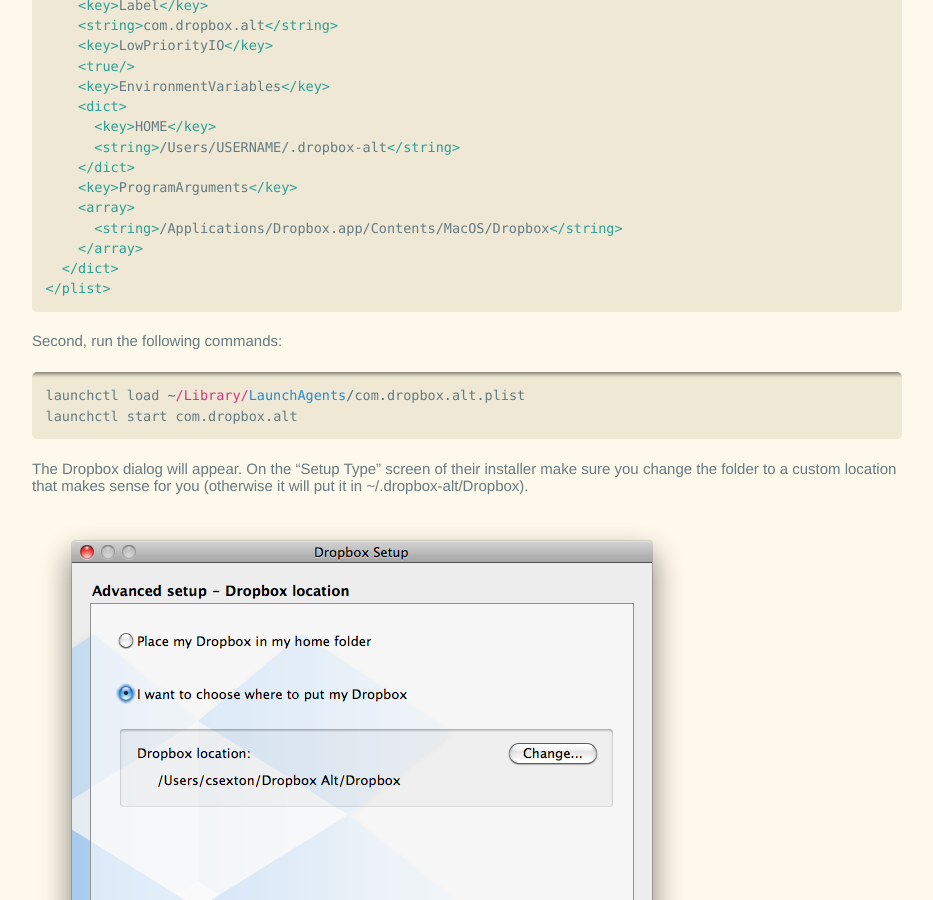
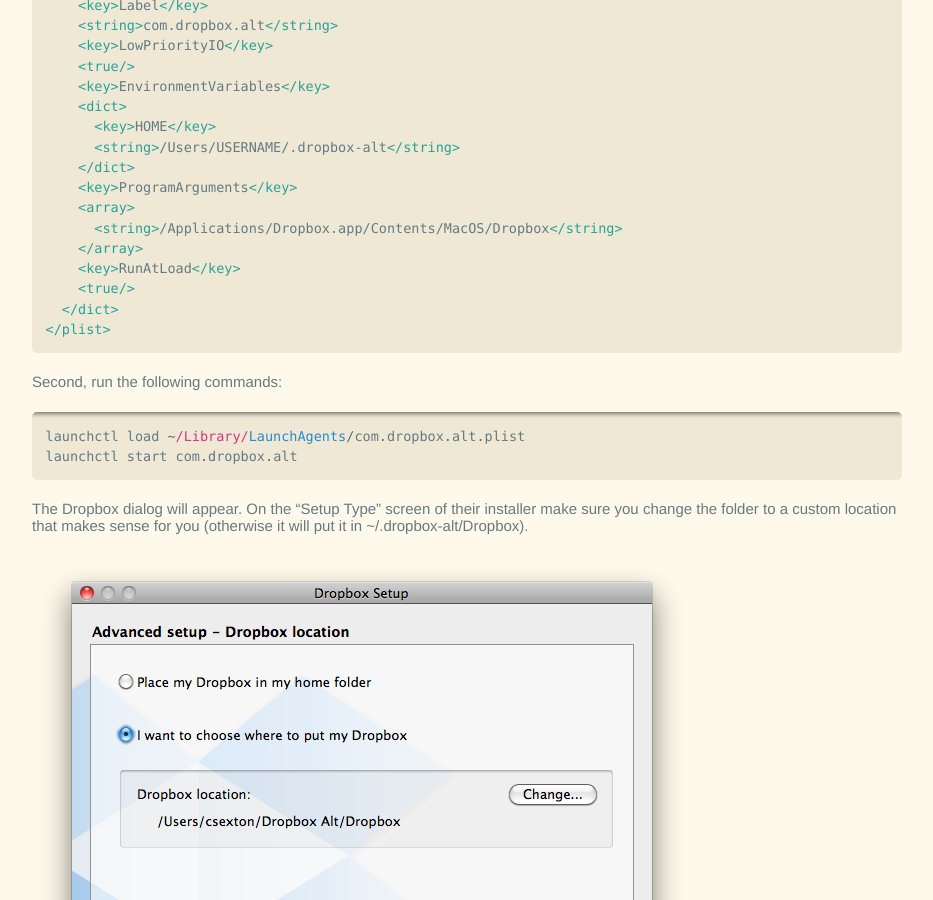
Before and after one commit to csexton/codeography.com, a Jekyll site: the page built from _posts/2011-07-07-multiple-dropboxen-on-mac.markdown, in a window 1280 px wide and 900 px high, scrolled down 424 px. Shown: the whole window, without its empty margins (173-1106 px from the left). Built offline with Jekyll 4.4.1, drawn with Linux system fonts in a browser that asks for light colours; nearby versions of some CDN libraries; some web fonts are replaced; comment, search, counter and statistics services are not loaded.

Commit message:
Add missing key from plist

```diff
--- a/_posts/2011-07-07-multiple-dropboxen-on-mac.markdown
+++ b/_posts/2011-07-07-multiple-dropboxen-on-mac.markdown
@@ -25,6 +25,8 @@ First, create a file in `~/Library/LaunchAgents/com.dropbox.alt.plist` with the
         <array>
           <string>/Applications/Dropbox.app/Contents/MacOS/Dropbox</string>
         </array>
+        <key>RunAtLoad</key>
+        <true/>
       </dict>
     </plist>
 
```
